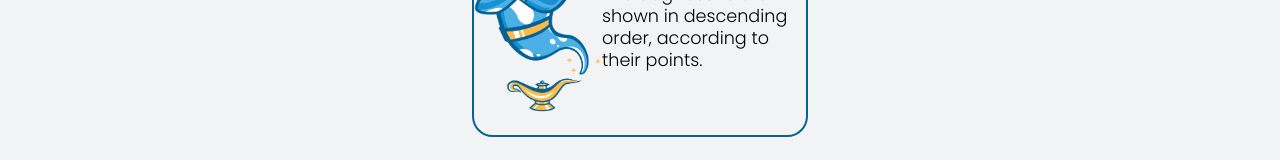
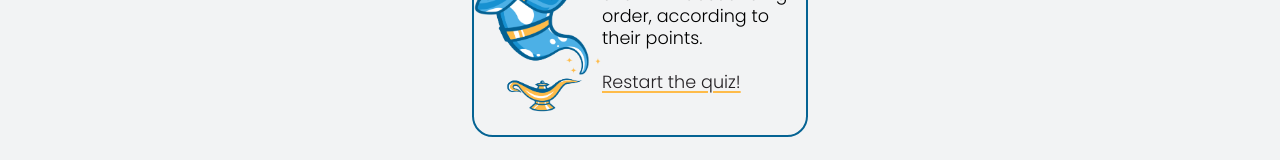
Before and after one commit to alinarub/dog-app, a Next.js app: page /quiz-results in a window 1280 px wide. Shown: the part 243-403 px from the top of the page. Built offline with nearby package versions, Linux system fonts and the light colour scheme.

Commit message:
restyle results-page and add restart quiz link

```diff
--- a/components/LinkButton.js
+++ b/components/LinkButton.js
@@ -62,6 +62,7 @@ const StyledButton = styled.button`
   justify-content: center;
   align-items: center;
   padding: 0.7rem 1.6em;
+  margin-top: 1.5rem;
 
   cursor: pointer;
   background-color: var(--soft-background);
--- a/pages/quiz-results/index.js
+++ b/pages/quiz-results/index.js
@@ -5,6 +5,7 @@ import LoadingSpinner from "@/components/LoadingSpinner";
 import { useRouter } from "next/router";
 import styled from "styled-components";
 import FavoriteDogsCard from "@/components/ResultsDogsCard";
+import Link from "next/link";
 
 export default function QuizResults() {
   const router = useRouter();
@@ -21,6 +22,9 @@ export default function QuizResults() {
       <ImageTextModule $showImage>
         Here we meet again. The dog results are shown in descending order,
         according to their points.
+        <br />
+        <br />
+        <StyledSimpleLink href="/quiz-page">Restart the quiz!</StyledSimpleLink>
       </ImageTextModule>
       <Headline>Your best matches</Headline>
 
@@ -42,5 +46,17 @@ const StyledList = styled.ul`
   width: var(--mobilewidth);
   margin: auto;
   margin-top: 1rem;
+  margin-bottom: 2rem;
   gap: 1rem;
 `;
+
+const StyledSimpleLink = styled(Link)`
+  text-decoration: underline;
+  text-decoration-color: var(--accent-color);
+  text-decoration-thickness: 0.125rem;
+  text-underline-offset: 0.2rem;
+  color: var(--font-color);
+  &:hover {
+    text-decoration-color: var(--primary-color);
+  }
+`;
```
